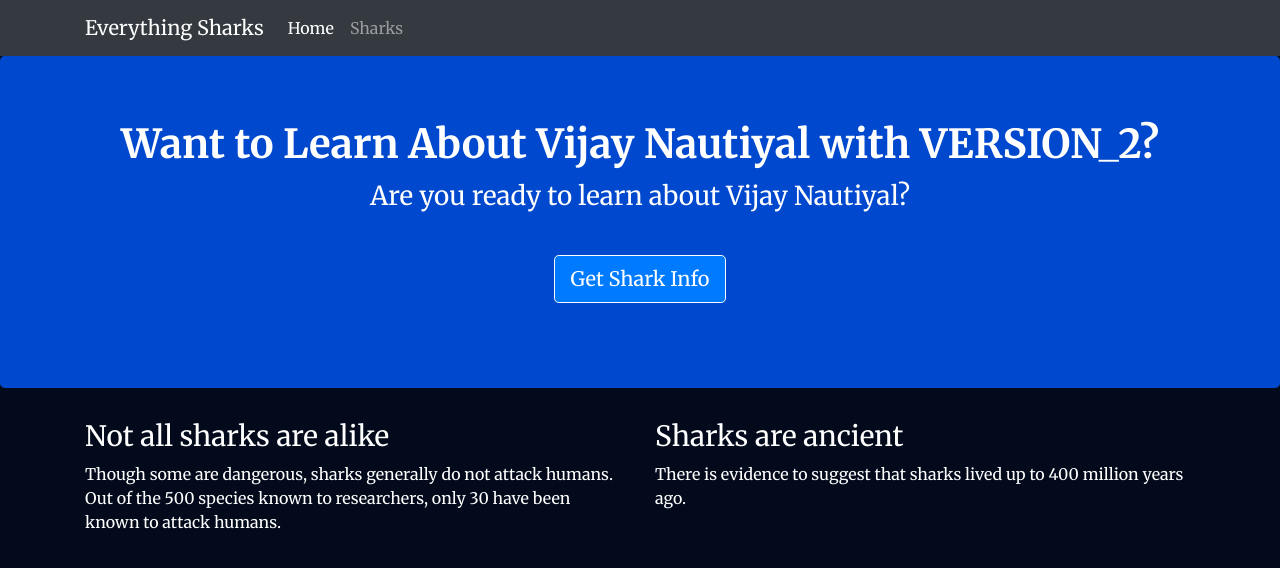
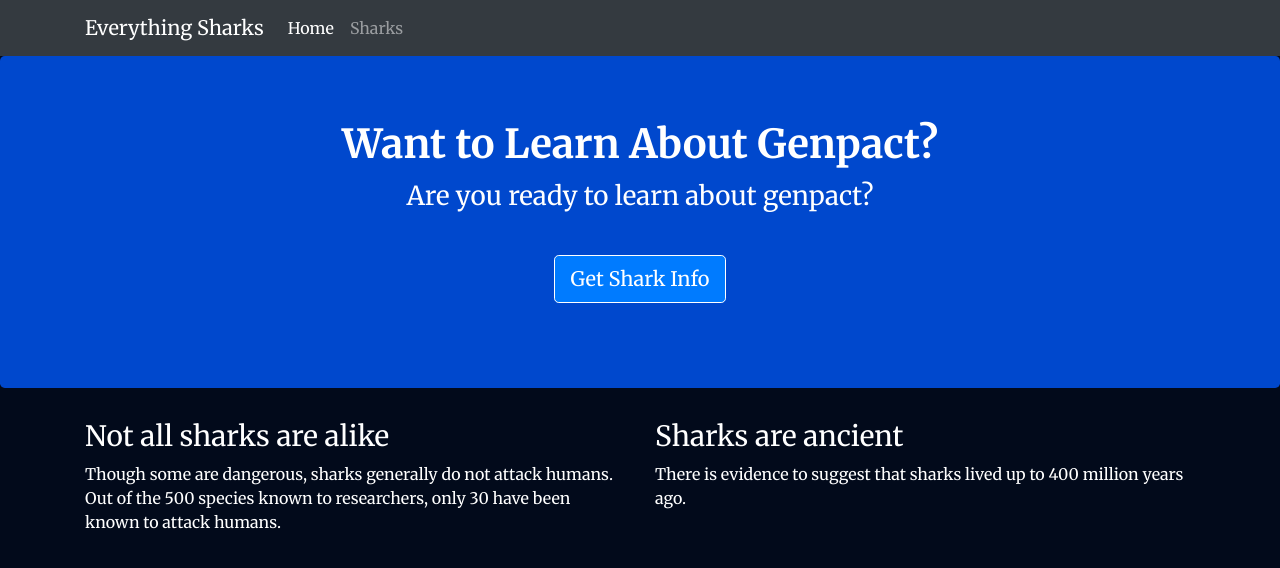
Before and after one commit to vijaynauti/jenkins_cicd, a website: page views/index.html in a window 1280 px wide. Drawn offline with nearby package versions, Linux system fonts and the light colour scheme.

Commit message:
new changes

```diff
--- a/views/index.html
+++ b/views/index.html
@@ -2,7 +2,7 @@
 <html lang="en">
 
 <head>
-    <title>About Vijay Nautiyal V</title>
+    <title>Genpact POC - Terraform -Version1</title>
     <meta charset="utf-8">
     <meta name="viewport" content="width=device-width, initial-scale=1">
     <link rel="stylesheet" href="https://stackpath.bootstrapcdn.com/bootstrap/4.1.3/css/bootstrap.min.css" integrity="sha384-MCw98/SFnGE8fJT3GXwEOngsV7Zt27NXFoaoApmYm81iuXoPkFOJwJ8ERdknLPMO" crossorigin="anonymous">
@@ -27,8 +27,8 @@
     </nav>
     <div class="jumbotron">
         <div class="container">
-            <h1>Want to Learn About Vijay Nautiyal with VERSION_2?</h1>
-            <p>Are you ready to learn about Vijay Nautiyal?</p>
+            <h1>Want to Learn About Genpact?</h1>
+            <p>Are you ready to learn about genpact?</p>
             <br>
             <p><a class="btn btn-primary btn-lg" href="/sharks" role="button">Get Shark Info</a>
             </p>
```
Also changed, not shown: 2 other files.
